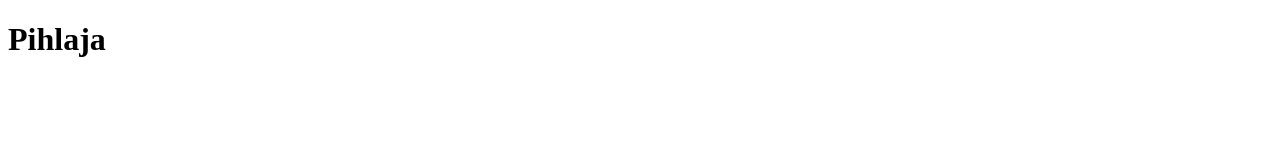
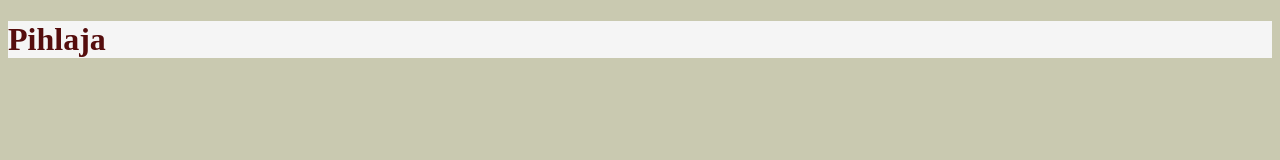
Before and after one commit to vanessa-pihlaja/Pihlaja, a plain HTML site: page index.html in a window 1280 px wide. Drawn offline with Linux system fonts and the light colour scheme.

Commit message:
lining styles.css to index.html and just testing some colours

```diff
--- a/index.html
+++ b/index.html
@@ -4,6 +4,7 @@
     <meta charset="UTF-8">
     <meta name="viewport" content="width=device-width, initial-scale=1.0">
     <title>Document</title>
+    <link rel="stylesheet" href="styles.css">
 </head>
 <body>
     <h1>Pihlaja</h1>
--- a/styles.css
+++ b/styles.css
@@ -0,0 +1,8 @@
+body {
+    background-color: rgb(201, 201, 176);
+}
+
+h1 {
+    background-color: whitesmoke;
+    color: rgb(85, 13, 13);
+}
```
